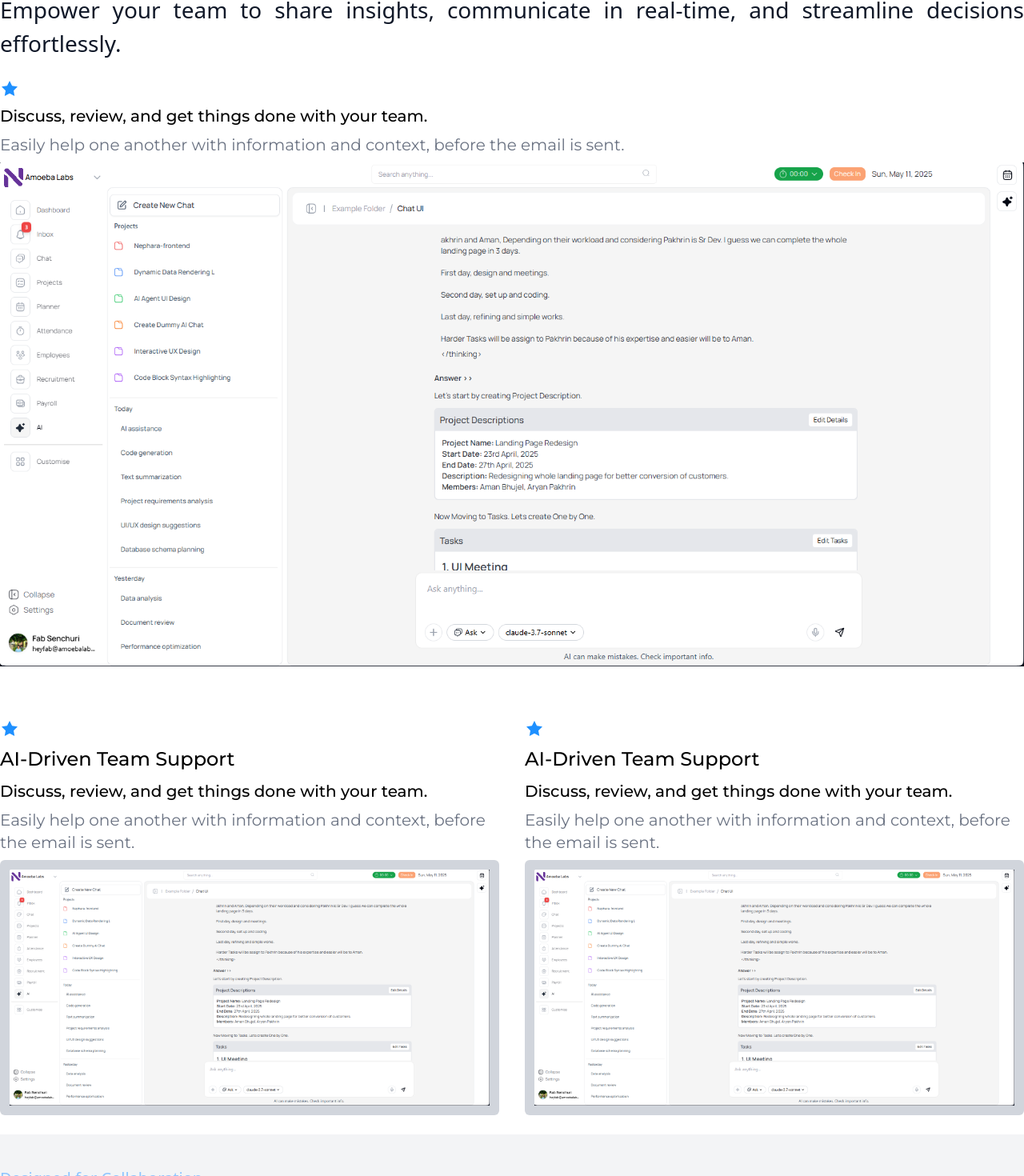
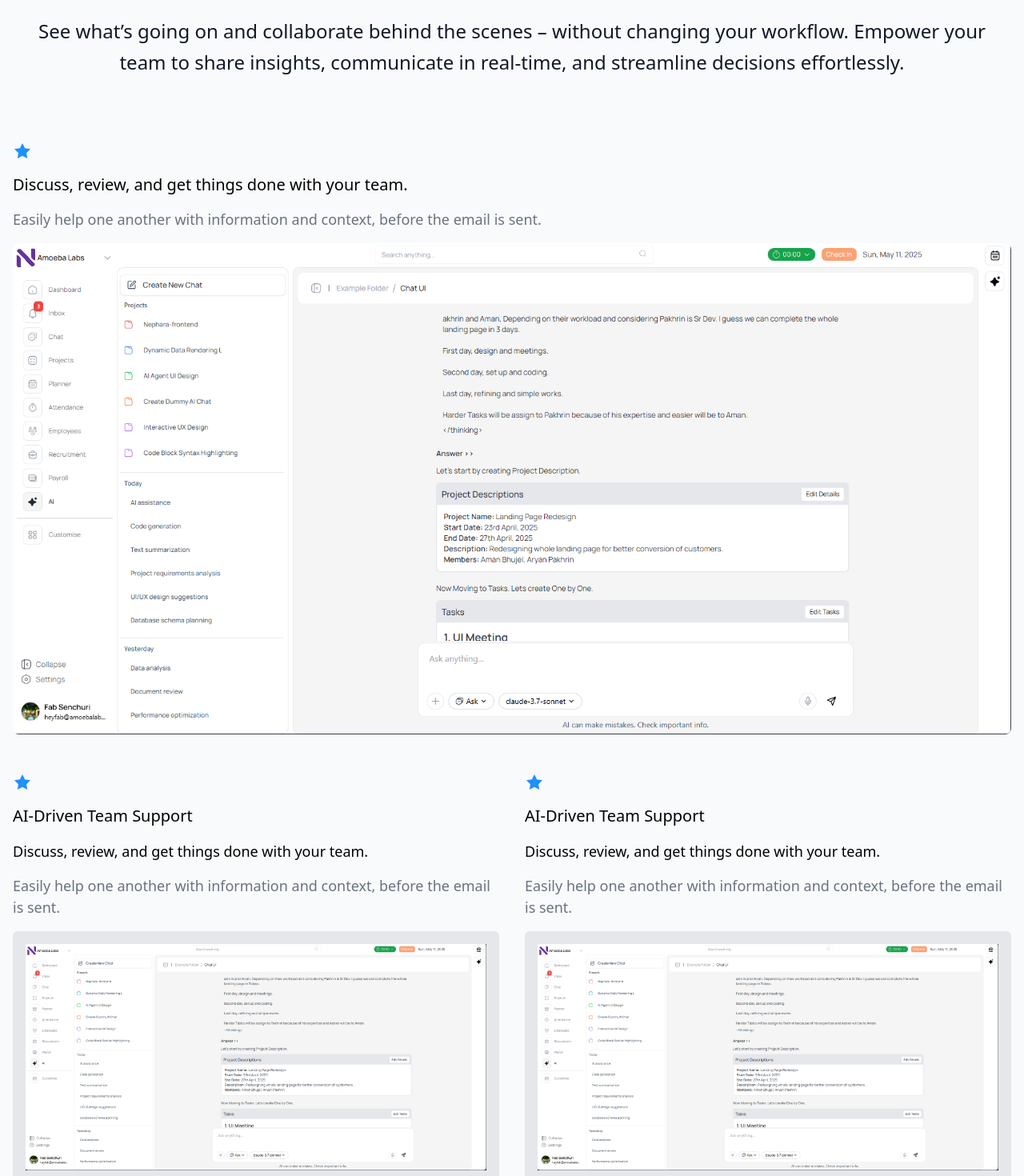
Before and after one commit to Pakhrin007/Nephara_LandingPage, a React (Vite) app: page / in a window 1280 px wide. Shown: the part 1313-2783 px from the top of the page at 80% size. Built offline with nearby package versions, Linux system fonts and the light colour scheme.

Commit message:
changes on landing page

```diff
--- a/src/landing-page/index.jsx
+++ b/src/landing-page/index.jsx
@@ -1,154 +1,141 @@
-import Navbar from "../navbar/index"
-import HeroSection from "./hero-section"
-import CTASection from "../ui/cta"
-import InfiniteScroll from "../ui/infinite-scroll"
-import Testimonial from "../ui/testimonials"
-import Sidebar from "./sidebar/index"
-import testimonials from "../constants/landing-page-testimonial/index"
-import fulldashoard from "../assets/video/full-dashboard.mp4"
-import aiassistant from "../assets/Images/ai-assistant.png"
-import Svg1 from '../assets/Images/svg/svg1'
+import Navbar from "../navbar/index";
+import HeroSection from "./hero-section";
+import CTASection from "../ui/cta";
+import InfiniteScroll from "../ui/infinite-scroll";
+import Testimonial from "../ui/testimonials";
+import Sidebar from "./sidebar/index";
+import testimonials from "../constants/landing-page-testimonial/index";
+import fulldashoard from "../assets/video/full-dashboard.mp4";
+import aiassistant from "../assets/Images/ai-assistant.png";
+import Svg1 from "../assets/Images/svg/svg1";
+
 const LandingPage = () => {
   return (
-    <div className="flex flex-col gap-y-[24px]  ">
+    <div className="flex flex-col gap-y-8 bg-gray-50 min-h-screen">
       <Navbar />
-      <HeroSection title="Inbox collaborations for teams that run on email" description="See what’s going on, know who’s doing what, and collaborate behind the scenes — without changing your workflow." video={fulldashoard} />
+      <HeroSection
+        title="Inbox collaborations for teams that run on email"
+        description="See what’s going on, know who’s doing what, and collaborate behind the scenes — without changing your workflow."
+        video={fulldashoard}
+      />
       <InfiniteScroll />
-      {/* -------------------------designed for Collaboration-------------------------- */}
 
-      <div className="flex flex-col items-center gap-y-6  max-w-[1280px] mx-auto">
-
-      {/* Content Section */}
+      {/* Designed for Collaboration Section */}
+      <div className="flex flex-col items-center py-12 px-4 max-w-[1280px] mx-auto">
         <div className="flex flex-col gap-y-6 w-full">
-          <h1 className="text-[20px] font-title font-bold tracking-wide text-blue-300">
+          <h1 className="text-xl font-sans font-bold tracking-wide text-blue-300">
             Designed for Collaboration
           </h1>
-          <p className="text-[28px] text-gray-900 text-justify">
-            See what’s going on and collaborate behind the scenes – without changing your workflow.
-            Empower your team to share insights, communicate in real-time, and streamline decisions effortlessly.
+          <p className="text-2xl font-sans text-gray-900 leading-relaxed text-center">
+            See what’s going on and collaborate behind the scenes – without changing your workflow. Empower your team to share insights, communicate in real-time, and streamline decisions effortlessly.
           </p>
         </div>
       </div>
-    <div className="flex w-full flex-col gap-y-[26px] max-w-[1280px] mx-auto">
+
+      {/* AI-Driven Team Support Sections */}
+      <div className="flex flex-col gap-y-12 px-4 max-w-[1280px] mx-auto">
+        <div className="flex flex-col gap-y-4">
+          <div className="flex items-center gap-x-2">
+            <Svg1 />
+          </div>
+          <h2 className="text-xl font-sans font-medium">Discuss, review, and get things done with your team.</h2>
+          <p className="text-gray-500 text-lg font-sans leading-normal">
+            Easily help one another with information and context, before the email is sent.
+          </p>
+          <img src={aiassistant} className="w-full h-auto object-cover rounded-lg" alt="AI Assistant" />
+        </div>
+
+        <div className="flex flex-col md:flex-row gap-8">
+          <div className="flex-1 flex flex-col gap-y-4">
+            <div className="flex items-center gap-x-2">
+              <Svg1 />
+            </div>
+            <h2 className="text-xl font-sans font-medium">AI-Driven Team Support</h2>
+            <p className="text-lg font-sans font-medium">Discuss, review, and get things done with your team.</p>
+            <p className="text-gray-500 text-lg font-sans leading-normal">
+              Easily help one another with information and context, before the email is sent.
+            </p>
+            <div className="flex justify-center bg-gray-200 rounded-md p-4">
+              <img src={aiassistant} className="w-full h-auto object-cover" alt="AI Assistant" />
+            </div>
+          </div>
+          <div className="flex-1 flex flex-col gap-y-4">
+            <div className="flex items-center gap-x-2">
+              <Svg1 />
+            </div>
+            <h2 className="text-xl font-sans font-medium">AI-Driven Team Support</h2>
+            <p className="text-lg font-sans font-medium">Discuss, review, and get things done with your team.</p>
+            <p className="text-gray-500 text-lg font-sans leading-normal">
+              Easily help one another with information and context, before the email is sent.
+            </p>
+            <div className="flex justify-center bg-gray-200 rounded-md p-4">
+              <img src={aiassistant} className="w-full h-auto object-cover" alt="AI Assistant" />
+            </div>
+          </div>
+        </div>
+      </div>
+
+      {/* Second Designed for Collaboration Section */}
+      <div className="flex flex-col gap-y-12 bg-gray-100 py-6 w-full mx-auto">
+        <div className="flex flex-col gap-y-2 md:ml-64 px-4 max-w-[1280px] ">
+          <h1 className="text-3xl font-sans font-medium text-blue-300">
+            Designed for Collaboration
+          </h1>
+          <p className="text-2xl font-sans leading-relaxed">
+            See what’s going on and collaborate behind the scenes - without changing your workflow.
+          </p>
+        </div>
+
+        <div className="flex flex-col gap-y-6 mx-auto max-w-[1280px]">
           <div className="flex flex-col gap-y-2">
             <div className="flex items-center gap-x-2">
               <Svg1 />
-
             </div>
-      <p className="sm:text-lg md:text-xl font-title font-medium">Discuss, review, and get things done with your team.</p>
-      <p className="text-gray-500 text-base sm:text-lg md:text-xl font-title">Easily help one another with information and context, before the email is sent.</p>
-      {/* <video src={fulldashoard} autoPlay loop muted className="w-full h-full object-cover"></video> */}
-      <img src={aiassistant} className="w-full h-full object-center" alt="" />
+            <h2 className="text-xl font-sans font-medium">AI-Driven Team Support</h2>
+            <p className="text-lg font-sans font-medium">Discuss, review, and get things done with your team.</p>
+            <p className="text-gray-500 text-lg font-sans leading-normal">
+              Easily help one another with information and context, before the email is sent.
+            </p>
+            <img src={aiassistant} className="w-full h-auto object-cover rounded-lg" alt="AI Assistant" />
           </div>
 
-
-      {/* -------------------------two video section-------------------------- */}
-      <div className="flex justify-between sm:flex-row flex-col md:space-x-8">
-        <div className="flex flex-col gap-y-2 mt-10">
+          <div className="flex flex-col md:flex-row gap-6 mt-4">
+            <div className="flex-1 flex flex-col gap-y-4">
               <div className="flex items-center gap-x-2">
                 <Svg1 />
-
               </div>
-          <h1 className="font-title font-medium text-[24px]">AI-Driven Team Support</h1>
-          <p className="sm:text-lg md:text-xl font-title font-medium">Discuss, review, and get things done with your team.</p>
-          <p className="text-gray-500 text-base sm:text-lg md:text-xl font-title">Easily help one another with information and context, before the email is sent.</p>
-          <div className="flex justify-center bg-gray-300 rounded-md p-3">
-          <img src={aiassistant} className="w-full h-full object-center" alt="" />
+              <h2 className="text-xl font-sans font-medium">AI-Driven Team Support</h2>
+              <p className="text-lg font-sans font-medium">Discuss, review, and get things done with your team.</p>
+              <p className="text-gray-500 text-lg font-sans leading-normal">
+                Easily help one another with information and context, before the email is sent.
+              </p>
+            </div>
+            <div className="flex-1 flex flex-col gap-y-4">
+              <div className="flex items-center gap-x-2">
+                <Svg1 />
+              </div>
+              <h2 className="text-xl font-sans font-medium">AI-Driven Team Support</h2>
+              <p className="text-lg font-sans font-medium">Discuss, review, and get things done with your team.</p>
+              <p className="text-gray-500 text-lg font-sans leading-normal">
+                Easily help one another with information and context, before the email is sent.
+              </p>
             </div>
           </div>
-        <div className="flex flex-col gap-y-2 mt-10">
-        <div className="flex items-center gap-x-2">
-            <Svg1 />
-
-          </div>
-        <h1 className="font-title font-medium text-[24px]">AI-Driven Team Support</h1>
-          <p className="sm:text-lg md:text-xl font-title font-medium">Discuss, review, and get things done with your team.</p>
-          <p className="text-gray-500 text-base sm:text-lg md:text-xl font-title">Easily help one another with information and context, before the email is sent.</p>
-          <div className="flex justify-center bg-gray-300 rounded-md p-3">
-          <img src={aiassistant} className="w-full h-full object-center" alt="" />
         </div>
       </div>
 
-      </div>
-
-
-
-    </div>
-
-    <div className="flex flex-col gap-y-6 bg-gray-100 pb-10 w-full">
-
-      {/* Content Section */}
-      <div className="flex flex-col gap-y-6 w-full  max-w-[1280px] mx-auto mt-10">
-        <h1 className="text-[20px]  font-medium text-blue-300  ">
-            Designed for Collaboration
+      {/* Designed for Flexibility Section */}
+      <div className="flex flex-col gap-y-6 py-2 max-w-[1280px] w-full mx-auto ">
+        <div className="flex flex-col gap-y-2 mb-2">
+        <h1 className="text-3xl font-sans font-medium text-blue-300">
+            Make pen work for you.
           </h1>
-        <p className=" text-[28px] ">
+          <p className="text-2xl font-sans leading-relaxed">
             See what’s going on and collaborate behind the scenes - without changing your workflow.
           </p>
-
-
-      </div>
-
-      <div className="flex w-full flex-col gap-y-[26px] max-w-[1280px] mx-auto">
-      <div className="flex flex-col gap-y-2">
-      <div className="flex items-center gap-x-2">
-            <Svg1 />
-
-          </div>
-      <h1 className="font-title font-medium text-[24px]">AI-Driven Team Support</h1>
-      <p className="sm:text-lg md:text-xl font-title font-medium">Discuss, review, and get things done with your team.</p>
-      <p className="text-gray-500 text-base sm:text-lg md:text-xl font-title">Easily help one another with information and context, before the email is sent.</p>
-      <img src={aiassistant} className="w-full h-full object-center" alt="" />
-      </div>
-
-
-      {/* -------------------------two video section-------------------------- */}
-      <div className="flex justify-between sm:flex-row flex-col md:space-x-4">
-        <div className="flex flex-col gap-y-2">
-        <div className="flex items-center gap-x-2">
-            <Svg1 />
-
-          </div>
-          <h1 className="font-title font-medium text-[24px]">AI-Driven Team Support</h1>
-          <p className="sm:text-lg md:text-xl font-title font-medium">Discuss, review, and get things done with your team.</p>
-          <p className="text-gray-500 text-base sm:text-lg md:text-xl font-title">Easily help one another with information and context, before the email is sent.</p>
-
-        </div>
-        <div className="flex flex-col gap-y-2">
-        <div className="flex items-center gap-x-2">
-            <Svg1 />
-
-          </div>
-          <h1 className="font-title font-medium text-[24px]">AI-Driven Team Support</h1>
-          <p className="sm:text-lg md:text-xl font-title font-medium">Discuss, review, and get things done with your team.</p>
-          <p className="text-gray-500 text-base sm:text-lg md:text-xl font-title">Easily help one another with information and context, before the email is sent.</p>
-
-        </div>
-
-      </div>
-
-
-
-    </div>
-
-
-
-    </div>
-
-    <div className="flex w-full flex-col gap-y-[26px] max-w-[1280px] mx-auto" >
-    <div className="flex flex-col gap-y-2">
-      <h1 className="font-title font-medium tracking-wide text-[20px] text-blue-300">Designed for flexibility</h1>
-      <p className="text-gray-500 text-base text-[30px] font-title">Make pen work for you.</p>
         </div>
         <Sidebar />
-
       </div>
-
-
-
-
-
-
 
       <Testimonial testimonials={testimonials} />
       <CTASection />
@@ -157,4 +144,3 @@ const LandingPage = () => {
 };
 
 export default LandingPage;
-//////////updated///////////
--- a/src/landing-page/sidebar/index.jsx
+++ b/src/landing-page/sidebar/index.jsx
@@ -8,12 +8,12 @@ const Sidebar = () => {
   const [pageSelected, setPageSelected] = useState("automations");
 
   return (
-    <div className="flex w-full max-w-[1200px] gap-10">
+    <div className="flex flex-col md:flex-row w-full max-w-[1280px] gap-6 mx-auto">
       {/* Left Sidebar */}
       <LeftTab pageSelected={pageSelected} setPageSelected={setPageSelected} />
 
       {/* Right Panel */}
-      <div className="flex-1">
+      <div className="flex-1 transition-all duration-300">
         {pageSelected === "automations" && <Automations />}
         {pageSelected === "context" && <Context />}
         {pageSelected === "workflow" && <Workflow />}
```
Also changed, not shown: src/landing-page/sidebar/left-tab/index.jsx (+12 -9 lines), src/landing-page/sidebar/pages/automations.jsx (+8 -4 lines), src/landing-page/sidebar/pages/context.jsx (+8 -4 lines), src/landing-page/sidebar/pages/workflow.jsx (+8 -4 lines), src/navbar/index.jsx (+5 -4 lines). Lines whose indentation alone changed are shown as unchanged.
